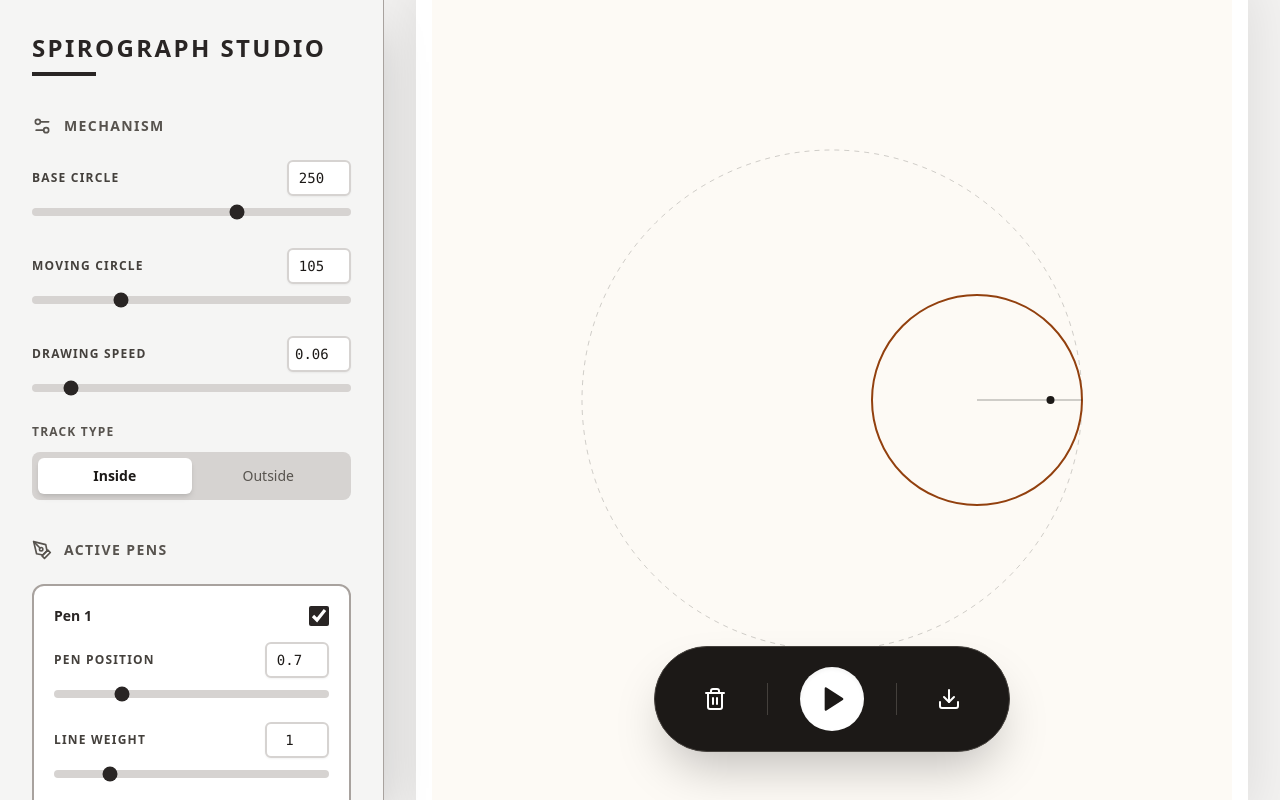
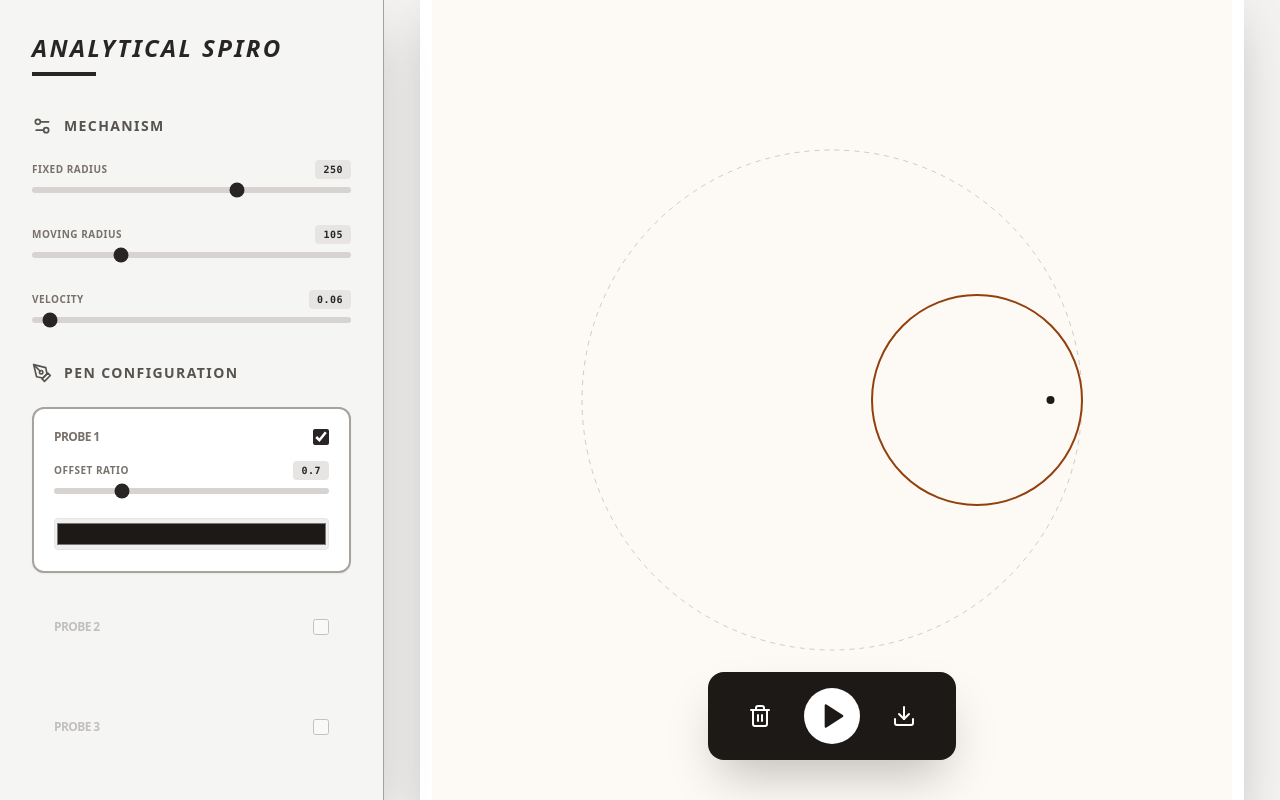
Before and after one commit to jamiedavo/spirographic-studio, a React (Vite) app: page / in a window 1280 px wide. Built offline with nearby package versions, Linux system fonts and the light colour scheme.

Commit message:
Refactor SpirographStudio component and UI updates

```diff
--- a/src/App.jsx
+++ b/src/App.jsx
@@ -32,7 +32,6 @@ const SpirographStudio = () => {
   const requestRef = useRef();
   const angleRef = useRef(0);
 
-  // Math to find the exact end of the loop
   const getTargetAngle = useCallback(() => {
     const r1 = Math.round(outerRadius);
     const r2 = Math.round(innerRadius);
@@ -48,8 +47,9 @@ const SpirographStudio = () => {
 
     overlayCtx.clearRect(0, 0, CANVAS_SIZE, CANVAS_SIZE);
 
-    // Auto-hide guides if finished or explicitly hidden
-    if (!showGuides || (angleRef.current >= getTargetAngle() && angleRef.current > 0)) return;
+    // Only show guides if playing or if we haven't started/finished yet
+    const target = getTargetAngle();
+    if (!showGuides || (angleRef.current >= target && !isPlaying)) return;
 
     const centerX = CANVAS_SIZE / 2;
     const centerY = CANVAS_SIZE / 2;
@@ -59,7 +59,6 @@ const SpirographStudio = () => {
     const cy = centerY + d * Math.sin(angle);
     const rotation = isEpicycloid ? (angle * (outerRadius / innerRadius)) : -(angle * (outerRadius / innerRadius));
 
-    // Outer Circle Track
     overlayCtx.beginPath();
     overlayCtx.arc(centerX, centerY, outerRadius, 0, Math.PI * 2);
     overlayCtx.strokeStyle = COLORS.guideMed;
@@ -68,21 +67,12 @@ const SpirographStudio = () => {
     overlayCtx.stroke();
     overlayCtx.setLineDash([]);
 
-    // Brass Gear
     overlayCtx.beginPath();
     overlayCtx.arc(cx, cy, innerRadius, 0, Math.PI * 2);
     overlayCtx.strokeStyle = COLORS.brass;
     overlayCtx.lineWidth = 2;
     overlayCtx.stroke();
 
-    // Pen arm connecting center to pen point
-    overlayCtx.beginPath();
-    overlayCtx.moveTo(cx, cy);
-    overlayCtx.lineTo(cx + innerRadius * Math.cos(rotation), cy + innerRadius * Math.sin(rotation));
-    overlayCtx.strokeStyle = COLORS.guideMed;
-    overlayCtx.stroke();
-
-    // Show active pen positions on the gear
     pens.forEach(pen => {
       if (!pen.active) return;
       const px = cx + (innerRadius * pen.offset) * Math.cos(rotation);
@@ -92,30 +82,28 @@ const SpirographStudio = () => {
       overlayCtx.fillStyle = pen.color;
       overlayCtx.fill();
     });
-  }, [showGuides, outerRadius, innerRadius, isEpicycloid, pens, getTargetAngle]);
+  }, [showGuides, isPlaying, outerRadius, innerRadius, isEpicycloid, pens, getTargetAngle]);
 
-  // Initial draw so gear and track appear on start-up
   useEffect(() => {
     const ctx = mainCanvasRef.current.getContext('2d');
     ctx.fillStyle = COLORS.paper;
     ctx.fillRect(0, 0, CANVAS_SIZE, CANVAS_SIZE);
     drawGuides();
-  }, [drawGuides]);
+  }, []); // Only run once on mount
 
   const animate = useCallback(() => {
     if (!isPlaying) return;
 
     const target = getTargetAngle();
-    // Stop when finished and hide tools
     if (angleRef.current >= target) {
       setIsPlaying(false);
-      setShowGuides(false);
+      // We don't clear the main canvas here anymore!
       drawGuides();
       return;
     }
 
     const mainCtx = mainCanvasRef.current.getContext('2d');
-    const steps = 12;
+    const steps = 15;
     for (let s = 0; s < steps; s++) {
       if (angleRef.current >= target) break;
 
@@ -158,7 +146,7 @@ const SpirographStudio = () => {
     ctx.fillStyle = COLORS.paper;
     ctx.fillRect(0, 0, CANVAS_SIZE, CANVAS_SIZE);
     angleRef.current = 0;
-    setShowGuides(true); // Bring back tools on clear
+    setIsPlaying(false);
     drawGuides();
   };
 
@@ -166,7 +154,7 @@ const SpirographStudio = () => {
     <div className="flex h-screen w-full overflow-hidden text-stone-900 bg-stone-300/30">
       <aside className="w-96 h-full border-r border-stone-400 bg-stone-100 shadow-2xl overflow-y-auto p-8 flex flex-col gap-10 z-10">
         <header>
-          <h1 className="text-2xl font-bold tracking-widest uppercase text-stone-800">Spirograph Studio</h1>
+          <h1 className="text-2xl font-bold tracking-widest uppercase text-stone-800 italic">Analytical Spiro</h1>
           <div className="h-1 w-16 bg-stone-800 mt-2"></div>
         </header>
 
@@ -176,30 +164,22 @@ const SpirographStudio = () => {
             <h2 className="text-sm font-black uppercase tracking-widest">Mechanism</h2>
           </div>
           <div className="space-y-8">
-            <ControlGroup label="Base Circle" value={outerRadius} min={10} max={380} onChange={setOuterRadius} />
-            <ControlGroup label="Moving Circle" value={innerRadius} min={5} max={380} onChange={setInnerRadius} />
-            <ControlGroup label="Drawing Speed" value={speed} min={0.01} max={0.5} step={0.01} onChange={setSpeed} />
-
-            <div className="flex flex-col gap-3">
-              <label className="text-xs font-bold uppercase tracking-widest text-stone-600">Track Type</label>
-              <div className="flex p-1.5 bg-stone-300 rounded-lg">
-                <button onClick={() => setIsEpicycloid(false)} className={`flex-1 py-2 text-sm rounded-md transition-all ${!isEpicycloid ? 'bg-white shadow-md font-bold text-stone-900' : 'text-stone-600 hover:text-stone-800'}`}>Inside</button>
-                <button onClick={() => setIsEpicycloid(true)} className={`flex-1 py-2 text-sm rounded-md transition-all ${isEpicycloid ? 'bg-white shadow-md font-bold text-stone-900' : 'text-stone-600 hover:text-stone-800'}`}>Outside</button>
-              </div>
-            </div>
+            <ControlGroup label="Fixed Radius" value={outerRadius} min={10} max={380} onChange={setOuterRadius} />
+            <ControlGroup label="Moving Radius" value={innerRadius} min={5} max={380} onChange={setInnerRadius} />
+            <ControlGroup label="Velocity" value={speed} min={0.01} max={1.5} step={0.01} onChange={setSpeed} />
           </div>
         </section>
 
         <section className="flex flex-col gap-6">
           <div className="flex items-center gap-3 text-stone-600">
             <PenTool size={20} />
-            <h2 className="text-sm font-black uppercase tracking-widest">Active Pens</h2>
+            <h2 className="text-sm font-black uppercase tracking-widest">Pen Configuration</h2>
           </div>
           {pens.map((pen, idx) => (
-            <div key={pen.id} className={`p-5 rounded-xl border-2 transition-all ${pen.active ? 'border-stone-400 bg-white' : 'border-transparent opacity-50 bg-stone-200'}`}>
+            <div key={pen.id} className={`p-5 rounded-xl border-2 transition-all ${pen.active ? 'border-stone-400 bg-white shadow-sm' : 'border-transparent opacity-40'}`}>
               <div className="flex justify-between items-center mb-4">
-                <span className="text-sm font-bold text-stone-800">Pen {idx + 1}</span>
-                <input type="checkbox" className="w-5 h-5 accent-stone-800 cursor-pointer" checked={pen.active} onChange={(e) => {
+                <span className="text-xs font-bold text-stone-500 uppercase tracking-tighter">Probe {idx + 1}</span>
+                <input type="checkbox" className="w-4 h-4 accent-stone-800 cursor-pointer" checked={pen.active} onChange={(e) => {
                   const newPens = [...pens];
                   newPens[idx].active = e.target.checked;
                   setPens(newPens);
@@ -207,24 +187,16 @@ const SpirographStudio = () => {
               </div>
               {pen.active && (
                 <div className="space-y-6">
-                  <ControlGroup label="Pen Position" value={pen.offset} min={0} max={3} step={0.01} onChange={(v) => {
+                  <ControlGroup label="Offset Ratio" value={pen.offset} min={0} max={3} step={0.01} onChange={(v) => {
                     const newPens = [...pens];
                     newPens[idx].offset = v;
                     setPens(newPens);
                   }} />
-                  <ControlGroup label="Line Weight" value={pen.width} min={0.1} max={5} step={0.1} onChange={(v) => {
+                  <input type="color" value={pen.color} className="w-full h-8 cursor-pointer rounded border border-stone-200" onChange={(e) => {
                     const newPens = [...pens];
-                    newPens[idx].width = v;
+                    newPens[idx].color = e.target.value;
                     setPens(newPens);
                   }} />
-                  <div className="flex justify-between items-center pt-2">
-                    <label className="text-xs font-bold uppercase text-stone-500 tracking-tighter">Ink Color</label>
-                    <input type="color" value={pen.color} className="w-8 h-8 cursor-pointer rounded overflow-hidden" onChange={(e) => {
-                      const newPens = [...pens];
-                      newPens[idx].color = e.target.value;
-                      setPens(newPens);
-                    }} />
-                  </div>
                 </div>
               )}
             </div>
@@ -233,29 +205,27 @@ const SpirographStudio = () => {
 
         <button onClick={() => setShowGuides(!showGuides)} className={`mt-auto w-full flex items-center justify-center gap-3 py-4 rounded-xl text-sm font-black uppercase tracking-widest transition-all ${showGuides ? 'bg-stone-800 text-white shadow-lg' : 'bg-white border-2 border-stone-400 text-stone-600'}`}>
           {showGuides ? <Eye size={20} /> : <EyeOff size={20} />}
-          Guides {showGuides ? 'Visible' : 'Hidden'}
+          Guides {showGuides ? 'Enabled' : 'Disabled'}
         </button>
       </aside>
 
       <main className="flex-1 relative flex items-center justify-center p-8">
-        <div className="relative shadow-[0_0_60px_rgba(0,0,0,0.1)] rounded-sm overflow-hidden bg-white border-[16px] border-white">
+        <div className="relative shadow-2xl rounded-sm bg-white border-[12px] border-white">
           <canvas ref={mainCanvasRef} width={CANVAS_SIZE} height={CANVAS_SIZE} />
           <canvas ref={overlayCanvasRef} width={CANVAS_SIZE} height={CANVAS_SIZE} className="absolute top-0 left-0 pointer-events-none" />
         </div>
 
-        <div className="absolute bottom-12 left-1/2 -translate-x-1/2 flex items-center gap-8 px-10 py-5 bg-stone-900 text-white rounded-full shadow-2xl border border-stone-700">
-          <button onClick={handleClear} className="p-2 hover:text-red-400 transition-colors" title="Wipe Paper"><Trash2 size={24} /></button>
-          <div className="h-8 w-px bg-stone-700"></div>
-          <button onClick={() => setIsPlaying(!isPlaying)} className="w-16 h-16 flex items-center justify-center rounded-full bg-white text-stone-900 hover:scale-105 transition-transform shadow-inner">
+        <div className="absolute bottom-10 flex items-center gap-6 px-8 py-4 bg-stone-900 text-white rounded-2xl shadow-2xl">
+          <button onClick={handleClear} className="p-2 hover:text-red-400 transition-colors"><Trash2 size={24} /></button>
+          <button onClick={() => setIsPlaying(!isPlaying)} className="w-14 h-14 flex items-center justify-center rounded-full bg-white text-stone-900 hover:scale-105 transition-transform">
             {isPlaying ? <Pause size={28} fill="currentColor" /> : <Play size={28} className="ml-1" fill="currentColor" />}
           </button>
-          <div className="h-8 w-px bg-stone-700"></div>
           <button onClick={() => {
             const link = document.createElement('a');
-            link.download = 'spirograph.png';
+            link.download = 'analysis.png';
             link.href = mainCanvasRef.current.toDataURL();
             link.click();
-          }} className="p-2 hover:text-amber-400 transition-colors" title="Export Design"><Download size={24} /></button>
+          }} className="p-2 hover:text-blue-400 transition-colors"><Download size={24} /></button>
         </div>
       </main>
     </div>
@@ -263,24 +233,12 @@ const SpirographStudio = () => {
 };
 
 const ControlGroup = ({ label, value, min, max, step = 1, onChange }) => (
-  <div className="flex flex-col gap-3">
-    <div className="flex justify-between items-center">
-      <label className="text-xs font-black uppercase tracking-widest text-stone-700">{label}</label>
-      <input
-        type="number"
-        value={value}
-        step={step}
-        onChange={(e) => onChange(parseFloat(e.target.value) || 0)}
-        className="w-16 bg-white border-2 border-stone-300 rounded-md p-1.5 text-sm font-mono text-center focus:outline-none focus:border-stone-800 text-stone-900 shadow-sm"
-      />
+  <div className="flex flex-col gap-2">
+    <div className="flex justify-between items-center text-[10px] font-black uppercase text-stone-500 tracking-wider">
+      <label>{label}</label>
+      <span className="font-mono bg-stone-200 px-2 py-0.5 rounded text-stone-800">{value}</span>
     </div>
-    <input
-      type="range"
-      min={min} max={max} step={step}
-      value={value}
-      onChange={(e) => onChange(parseFloat(e.target.value))}
-      className="w-full accent-stone-800 h-2 bg-stone-300 rounded-lg appearance-none cursor-pointer"
-    />
+    <input type="range" min={min} max={max} step={step} value={value} onChange={(e) => onChange(parseFloat(e.target.value))} className="w-full accent-stone-800 h-1.5 bg-stone-300 rounded-lg appearance-none cursor-pointer" />
   </div>
 );
 
```
